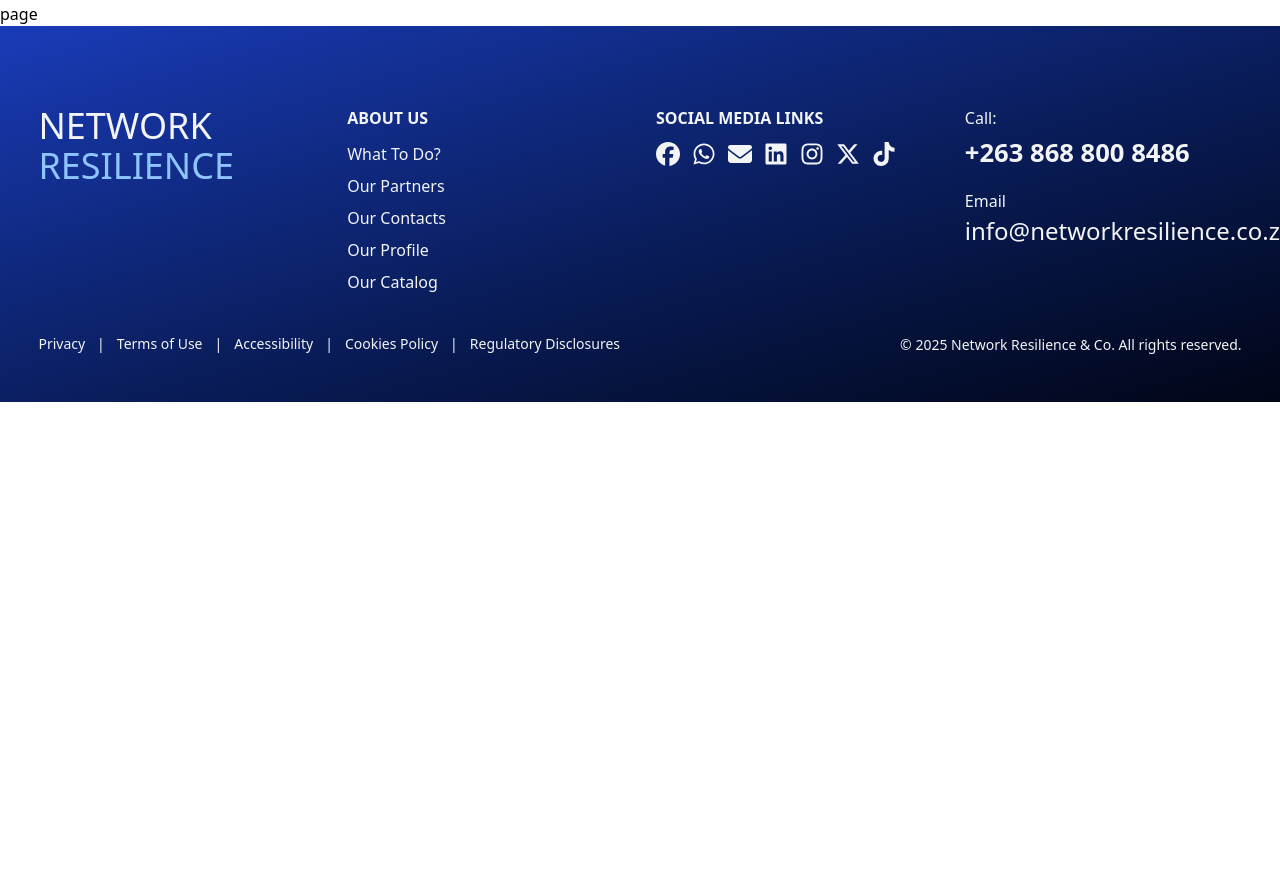
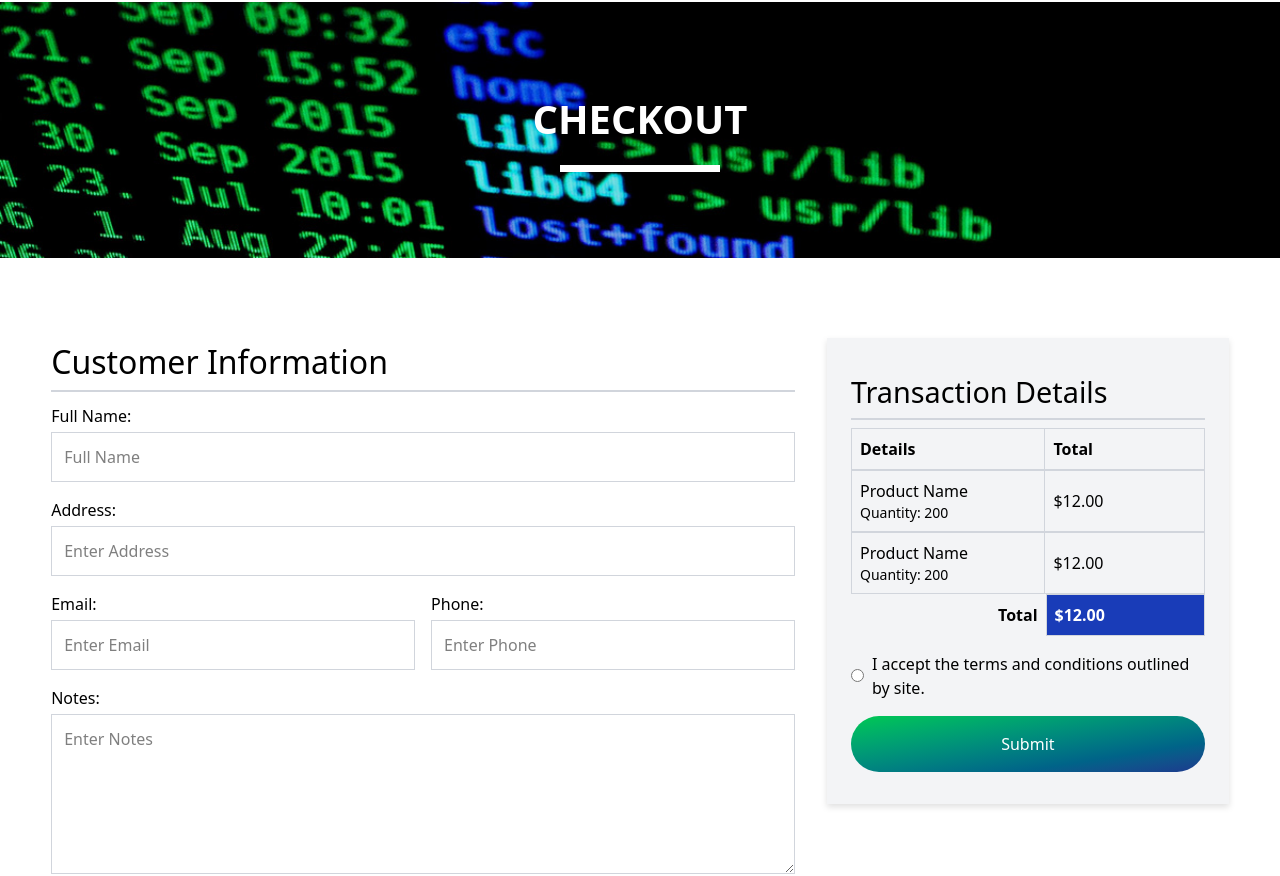
Before and after one commit to markchovava/next-network-resili, a Next.js app: page /checkout in a window 1280 px wide. Shown: the part 257-1133 px from the top of the page. Before the commit the page ends 800 px from the top, so only its background shows below. Built offline with nearby package versions, Linux system fonts and the light colour scheme.

Commit message:
Working on Checkout

```diff
--- a/src/app/(ecommerce)/cart/_components/Cart.jsx
+++ b/src/app/(ecommerce)/cart/_components/Cart.jsx
@@ -1,7 +1,59 @@
-import React from 'react'
+"use client";
+import Link from 'next/link';
+import React from 'react';
+
+
 
 export default function Cart() {
+
   return (
-    <div>Cart</div>
+    <>
+
+    <section className='w-full py-[5rem]'>
+      <div className='w-[92%] mx-auto'>
+        <h3 className='text-[1.8rem] font-light mb-3'>Your Cart</h3>
+        {/*  */}
+        <div className='w-[100%] border border-gray-300 flex items-center justify-start font-bold'>
+          <div className='w-[40%] py-2 px-3 border-r border-gray-300'>Details</div>
+          <div className='w-[30%] py-2 px-3 border-r border-gray-300'>Quantity</div>
+          <div className='w-[30%] py-2 px-3'>Total</div>
+        </div>
+        {/*  */}
+        <div className='w-[100%] border border-gray-300 flex items-center justify-start'>
+          <div className='w-[40%] py-2 px-3 border-r border-gray-300'>Details</div>
+          <div className='w-[30%] py-2 px-3 border-r border-gray-300'>Quantity</div>
+          <div className='w-[30%] py-2 px-3'>Total</div>
+        </div>
+        {/*  */}
+        <div className='w-[100%] border border-gray-300 flex items-center justify-start'>
+          <div className='w-[40%] py-2 px-3 border-r border-gray-300'>Details</div>
+          <div className='w-[30%] py-2 px-3 border-r border-gray-300'>Quantity</div>
+          <div className='w-[30%] py-2 px-3'>Total</div>
+        </div>
+        {/*  */}
+        <div className='w-[100%] flex items-center justify-start font-bold text-lg'>
+          <div className='w-[40%] py-2 px-3 '></div>
+          <div className='w-[30%] py-2 px-3 border-b border-l border-gray-300 text-end'>TOTAL</div>
+          <div className='w-[30%] py-2 px-3 border border-gray-300 bg-blue-800 text-white'>
+            $23.00
+          </div>
+        </div>
+
+        <section className='flex items-center justify-end mt-[2rem]'>
+          <Link href='/checkout' className='cursor-pointer flex justify-center items-center w-[30%] rounded-full px-12 py-3 text-white bg-gradient-to-br from-green-500 to-blue-900 hover:drop-shadow-lg hover:bg-gradient-to-br hover:from-green-500 hover:to-green-900'>
+            Proceed to Checkout
+          </Link>
+        </section>
+
+        <section className='flex items-center justify-end mt-[2rem]'>
+          <Link href='/login' className='cursor-pointer flex justify-center items-center w-[30%] rounded-full px-12 py-3 text-white bg-gradient-to-br from-green-500 to-blue-900 hover:drop-shadow-lg hover:bg-gradient-to-br hover:from-green-500 hover:to-green-900'>
+            Login to Proceed
+          </Link>
+        </section>
+
+      </div>
+    </section>
+
+    </>
   )
 }
--- a/src/app/(ecommerce)/cart/page.jsx
+++ b/src/app/(ecommerce)/cart/page.jsx
@@ -1,5 +1,6 @@
 import Link from 'next/link'
 import React from 'react'
+import Cart from './_components/Cart'
 
 export default function page() {
   return (
@@ -15,50 +16,7 @@ export default function page() {
         </div>
     </section>
 
-    <section className='w-full py-[5rem]'>
-      <div className='w-[92%] mx-auto'>
-        <h3 className='text-[1.8rem] font-light mb-3'>Your Cart</h3>
-        {/*  */}
-        <div className='w-[100%] border border-gray-300 flex items-center justify-start font-bold'>
-          <div className='w-[40%] py-2 px-3 border-r border-gray-300'>Details</div>
-          <div className='w-[30%] py-2 px-3 border-r border-gray-300'>Quantity</div>
-          <div className='w-[30%] py-2 px-3'>Total</div>
-        </div>
-        {/*  */}
-        <div className='w-[100%] border border-gray-300 flex items-center justify-start'>
-          <div className='w-[40%] py-2 px-3 border-r border-gray-300'>Details</div>
-          <div className='w-[30%] py-2 px-3 border-r border-gray-300'>Quantity</div>
-          <div className='w-[30%] py-2 px-3'>Total</div>
-        </div>
-        {/*  */}
-        <div className='w-[100%] border border-gray-300 flex items-center justify-start'>
-          <div className='w-[40%] py-2 px-3 border-r border-gray-300'>Details</div>
-          <div className='w-[30%] py-2 px-3 border-r border-gray-300'>Quantity</div>
-          <div className='w-[30%] py-2 px-3'>Total</div>
-        </div>
-        {/*  */}
-        <div className='w-[100%] flex items-center justify-start font-bold text-lg'>
-          <div className='w-[40%] py-2 px-3 '></div>
-          <div className='w-[30%] py-2 px-3 border-b border-l border-gray-300 text-end'>TOTAL</div>
-          <div className='w-[30%] py-2 px-3 border border-gray-300 bg-blue-800 text-white'>
-            $23.00
-          </div>
-        </div>
-
-        <section className='flex items-center justify-end mt-[2rem]'>
-          <Link href='/checkout' className='cursor-pointer flex justify-center items-center w-[30%] rounded-full px-12 py-3 text-white bg-gradient-to-br from-green-500 to-blue-900 hover:drop-shadow-lg hover:bg-gradient-to-br hover:from-green-500 hover:to-green-900'>
-            Proceed to Checkout
-          </Link>
-        </section>
-
-        <section className='flex items-center justify-end mt-[2rem]'>
-          <Link href='/login' className='cursor-pointer flex justify-center items-center w-[30%] rounded-full px-12 py-3 text-white bg-gradient-to-br from-green-500 to-blue-900 hover:drop-shadow-lg hover:bg-gradient-to-br hover:from-green-500 hover:to-green-900'>
-            Login to Proceed
-          </Link>
-        </section>
-
-      </div>
-    </section>
+    <Cart />
     </>
   )
 }
--- a/src/app/(ecommerce)/checkout/page.jsx
+++ b/src/app/(ecommerce)/checkout/page.jsx
@@ -2,6 +2,108 @@ import React from 'react'
 
 export default function page() {
   return (
-    <div>page</div>
+    <>
+    {/* TITLE */}
+    <section
+      className="w-[100%] h-[16rem] relative bg-fixed bg-cover text-white bg-blue-800"
+      style={{backgroundImage: `url('/assets/img/04.jpg')`}}>
+        <div className='absolute w-[100%] h-[100%] z-10 bg-black opacity-10'></div>
+        <div className='absolute w-full z-20 mx-auto h-[100%] flex flex-col items-center justify-center'>
+            <h2 className="text-center uppercase text-[2.5rem] font-extrabold mb-4">Checkout</h2>
+            <hr className="w-[10rem] border-b border-[0.4rem]" />
+        </div>
+    </section>
+
+
+    <section className='w-full py-[5rem]'>
+      <div className='mx-auto w-[92%] flex lg:flex-row flex-col items-start justify-start gap-8'>
+        <div className='lg:w-[65%] w-[100%]'>
+          <h2 className='font-light text-[2rem] mb-1'>Customer Information</h2>
+          <hr className='border-b border-gray-300' />
+          {/* FULL NAME */}
+          <div className='w-[100%] mb-4 mt-3'>
+            <p className='font-light mb-1'>Full Name:</p>
+            <input type='text' placeholder='Full Name' className='w-[100%] p-3 outline-none border border-gray-300' />
+          </div>
+          {/* ADDRESS */}
+          <div className='w-[100%] mb-4'>
+            <p className='font-light mb-1'>Address:</p>
+            <input
+              type='text'
+              placeholder='Enter Address'
+              className='w-[100%] p-3 outline-none border border-gray-300' />
+          </div>
+          {/*  */}
+           <div className='w-[100%] mb-4 grid lg:grid-cols-2 grid-cols-1 gap-4'>
+              <div className='w-[100%]'>
+                <p className='font-light mb-1'>Email:</p>
+                <input
+                  type='text'
+                  placeholder='Enter Email'
+                  className='w-[100%] p-3 outline-none border border-gray-300' />
+              </div>
+              <div className='w-[100%]'>
+                <p className='font-light mb-1'>Phone:</p>
+                <input
+                  type='text'
+                  placeholder='Enter Phone'
+                  className='w-[100%] p-3 outline-none border border-gray-300' />
+              </div>
+           </div>
+           {/* NOTES */}
+          <div className='w-[100%] mb-4'>
+            <p className='font-light mb-1'>Notes:</p>
+            <textarea
+              type='text'
+              placeholder='Enter Notes'
+              className='w-[100%] h-[10rem] p-3 outline-none border border-gray-300'></textarea>
+          </div>
+
+
+        </div>
+        <div className='lg:w-[35%] w-[100%] bg-gray-100 drop-shadow-md py-8 px-6'>
+          <h2 className='font-light text-[1.8rem] mb-1'>Transaction Details</h2>
+          <hr className='border-b border-gray-300' />
+          <section className='w-[100%] border border-gray-300 flex justify-start items-center mt-2 font-bold'>
+            <div className='w-[55%] p-2 border-r border-gray-300'>Details</div>
+            <div className='w-[45%] p-2'>Total</div>
+          </section>
+
+           <section className='w-[100%] border border-gray-300 flex justify-start items-center font-light'>
+            <div className='w-[55%] p-2 border-r border-gray-300'>
+              <p>Product Name</p>
+              <p className='text-sm'>Quantity: 200</p>
+            </div>
+            <div className='w-[45%] p-2'>$12.00</div>
+          </section>
+           <section className='w-[100%] border border-gray-300 flex justify-start items-center font-light'>
+            <div className='w-[55%] p-2 border-r border-gray-300'>
+              <p>Product Name</p>
+              <p className='text-sm'>Quantity: 200</p>
+            </div>
+            <div className='w-[45%] p-2'>$12.00</div>
+          </section>
+           <section className='w-[100%] flex justify-start items-center mb-4'>
+            <div className='w-[55%] p-2 '>
+              <p className='text-end font-semibold'>Total</p>
+            </div>
+            <div className='w-[45%] font-semibold p-2 border border-gray-300 bg-blue-800 text-white'>
+              $12.00</div>
+          </section>
+
+          <div className='w-[100%] flex items-center justify-start gap-2 font-light mb-4'>
+            <input type='radio' name='is_agree' className='' />
+            I accept the terms and conditions outlined by site.
+          </div>
+
+          <div className=''>
+            <button className='mx-auto w-[100%] ease-in-out duration-300 transition-all cursor-pointer rounded-full py-4 text-white bg-gradient-to-br from-green-500 to-blue-900 hover:bg-gradient-to-br hover:from-blue-500 hover:to-blue-900'>
+              Submit
+            </button>
+          </div>
+        </div>
+      </div>
+    </section>
+    </>
   )
 }
```
